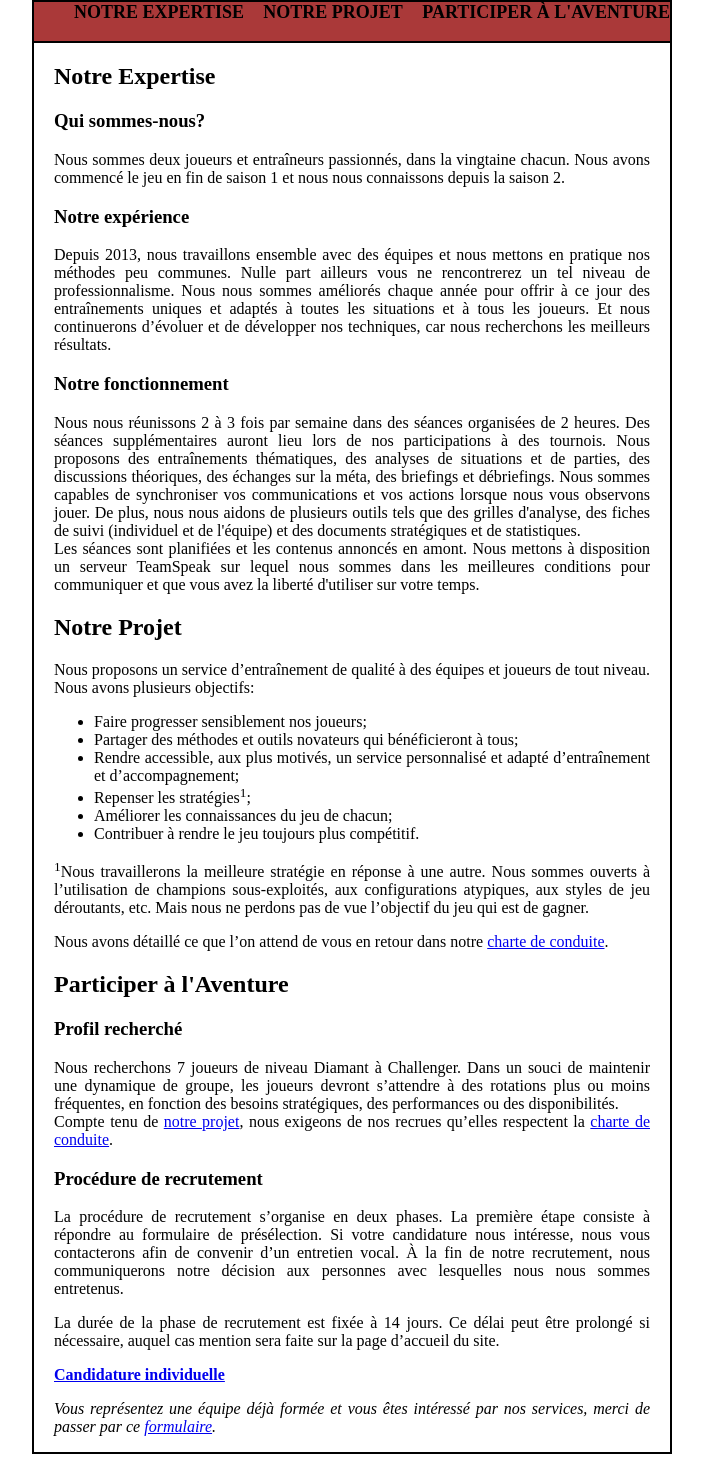
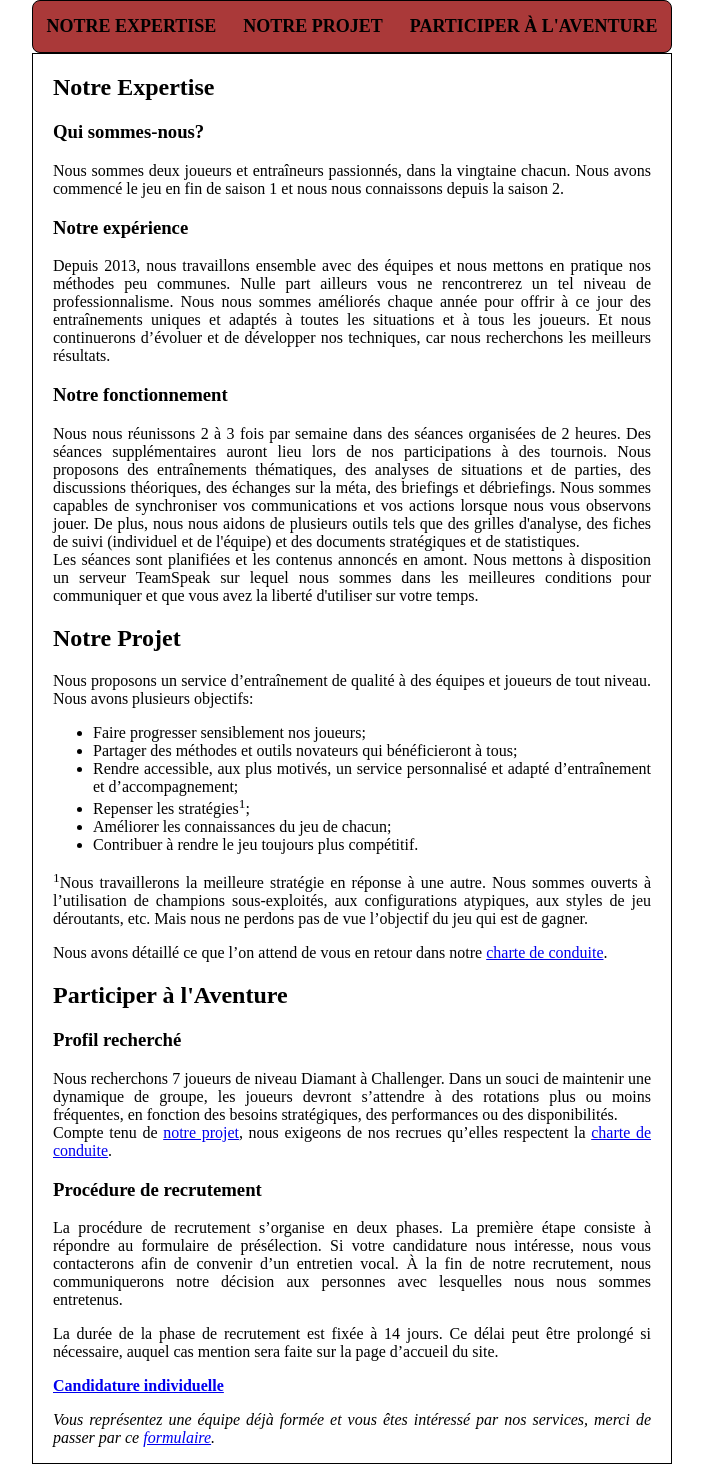
Before and after one commit to Keau/genius-and-platypus, a PHP site: page / in a window 1280 px wide. Shown: the part 121-1585 px from the top of the page, without its empty margins (288-991 px from the left). Run offline with PHP 8.4, Linux system fonts and the light colour scheme.

Commit message:
refactor: improve menu display

```diff
--- a/css/main.css
+++ b/css/main.css
@@ -15,7 +15,6 @@ header{
 }
 
 #content-wrap{
-    border: 1px solid black;
     width: 50%;
     margin: auto;
 }
@@ -23,26 +22,19 @@ header{
 #main-nav{
     border: 1px solid black;
     background: rgb(170, 57, 57);
-    text-align: justify;
-}
-
-nav *{
-    display: inline;
+    border-radius: 8px;
 }
 
 nav ul{
-    list-style-type: none;
+    display: flex;
+    justify-content: space-around;
+    padding: 0;
+    margin: 15px 0 15px 0;
+    list-style: none;
 }
 
 nav li{
     display: inline-block;
-}
-
-nav span{
-    display: inline-block;
-    position: relative;
-    width: 100%;
-    height: 0;
 }
 
 nav a{
--- a/index.html
+++ b/index.html
@@ -21,7 +21,6 @@
                     <li><a href="#notre-projet">Notre Projet</a></li>
                     <li><a href="#participer">Participer à l'Aventure</a></li>
                 </ul>
-                <span>
             </nav>
         </div>
         <div id="main-content">
```
